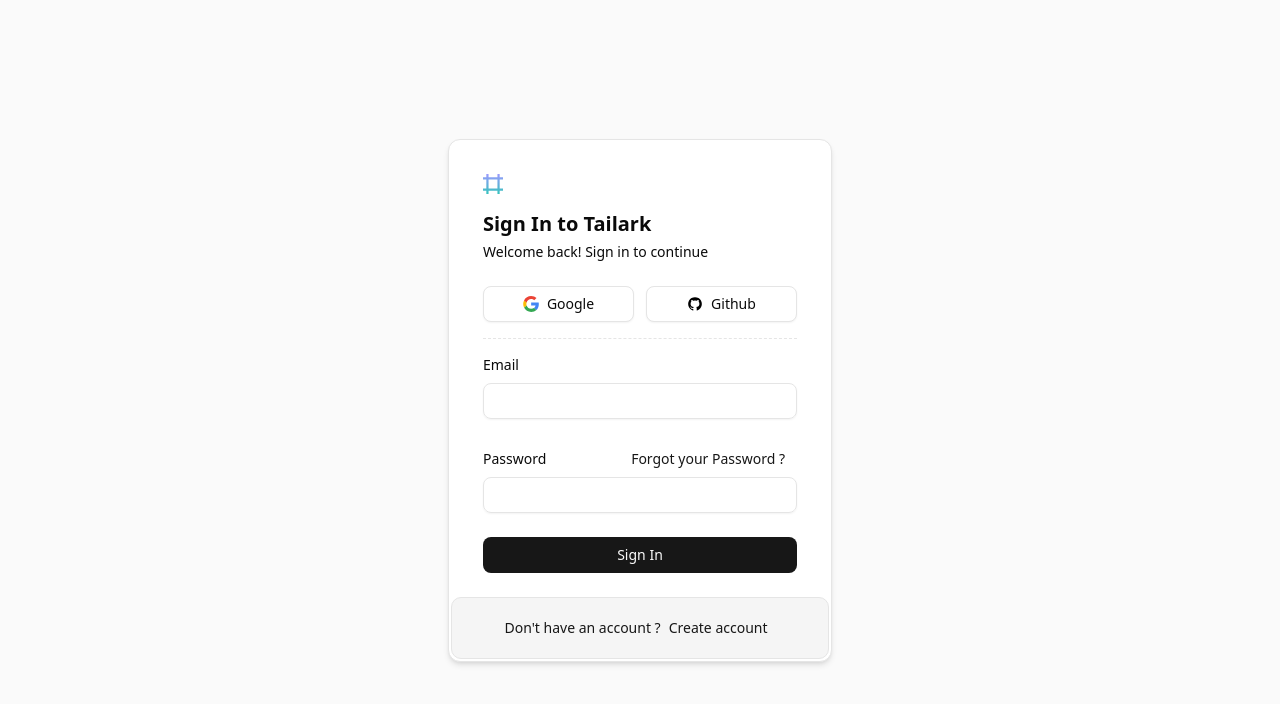
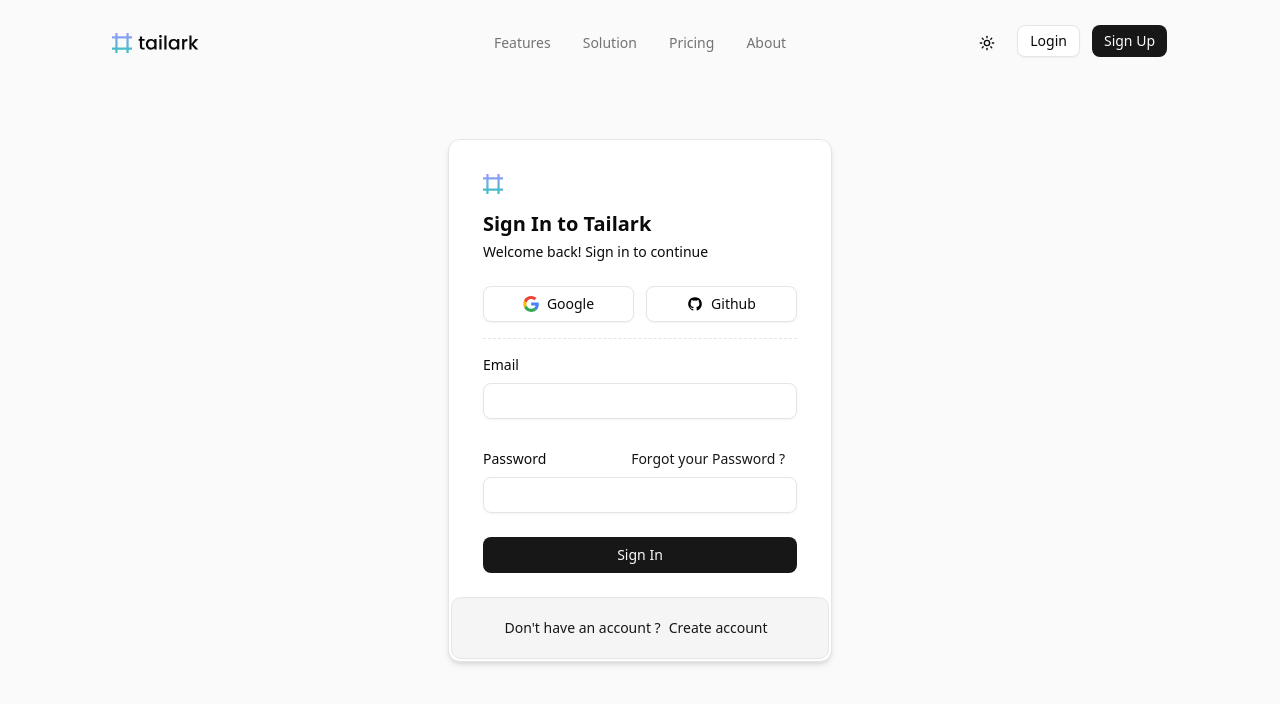
Before and after one commit to HacktheTechMM/frontend-nextjs, a Next.js app: page /login in a window 1280 px wide. Shown: the top 704 px of the page. Built offline with nearby package versions, Linux system fonts and the light colour scheme.

Commit message:
hero header add

```diff
--- a/app/page.tsx
+++ b/app/page.tsx
@@ -3,11 +3,13 @@
 import Features from "@/components/features-1";
 import FooterSection from "@/components/footer";
 import HeroSection from "@/components/hero-section";
+import { HeroHeader } from "@/components/hero5-header";
 import IntegrationsSection from "@/components/integrations-5";
 
 export default function Home() {
   return (
     <>
+      <HeroHeader/>
       <HeroSection />
       <Features />
       <IntegrationsSection />
--- a/components/login.tsx
+++ b/components/login.tsx
@@ -13,6 +13,7 @@
 import { useRouter } from 'next/navigation'
 import { useState } from 'react'
 import { toast } from 'sonner'
+import { HeroHeader } from '@/components/hero5-header'
 
 const loginSchema = z.object({
     email: z.string().email("Please enter a valid email"),
@@ -64,7 +65,9 @@
     }
 
     return (
-        <section className="flex min-h-screen bg-zinc-50 px-4 py-16 md:py-32 dark:bg-transparent">
+        <div>
+            <HeroHeader/>
+            <section className="flex min-h-screen bg-zinc-50 px-4 py-16 md:py-32 dark:bg-transparent w-full">
                 <form
                     onSubmit={handleSubmit(onSubmit)}
                     action=""
@@ -199,5 +202,6 @@
                     </div>
                 </form>
             </section>
+        </div>
     )
 }
--- a/components/sign-up.tsx
+++ b/components/sign-up.tsx
@@ -12,6 +12,7 @@
 import { z } from 'zod'
 import { useState } from 'react'
 import { toast } from 'sonner'
+import { HeroHeader } from './hero5-header'
 
 const signUpSchema = z.object({
     name: z.string().min(1, "Username is required"),
@@ -78,7 +79,9 @@
     }
 
     return (
-        <section className="flex min-h-screen bg-zinc-50 px-4 py-16 md:py-32 dark:bg-transparent">
+        <div>
+            <HeroHeader />
+            <section className="flex min-h-screen bg-zinc-50 px-4 py-16 md:py-32 dark:bg-transparent w-full">
                 <form
                     onSubmit={handleSubmit(onSubmit)}
                     action=""
@@ -254,5 +257,6 @@
                     </div>
                 </form>
             </section>
+       </div>
     )
 }
```
Lines whose indentation alone changed are shown as unchanged.
